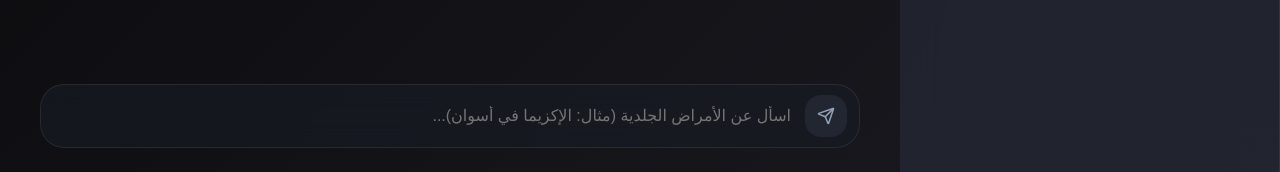
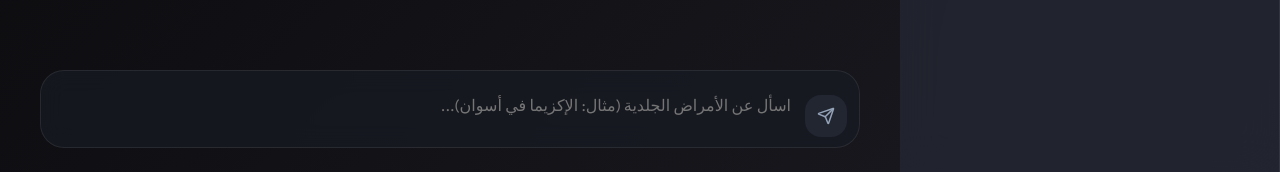
Before and after one commit to AbdelazizElbanna/clinical-decision-support-rag-system, a React (Vite) app in the folder frontend/: page / in a window 1280 px wide. Shown: the part 628-800 px from the top of the page. Built offline with nearby package versions, Linux system fonts and the light colour scheme; no server answers.

Commit message:
ui(chat): convert input to auto-resizing textarea

```diff
--- a/frontend/src/components/ChatInterface.jsx
+++ b/frontend/src/components/ChatInterface.jsx
@@ -62,6 +62,22 @@ export default function ChatInterface() {
   useEffect(() => {
     messagesEndRef.current?.scrollIntoView({ behavior: 'smooth' });
   }, [messages]);
+
+  const textareaRef = useRef(null);
+  useEffect(() => {
+    if (textareaRef.current) {
+      textareaRef.current.style.height = 'auto';
+      // Adjust height based on scrollHeight, max out at 150px
+      textareaRef.current.style.height = `${Math.min(textareaRef.current.scrollHeight, 150)}px`;
+    }
+  }, [input]);
+
+  const handleKeyDown = (e) => {
+    if (e.key === 'Enter' && !e.shiftKey) {
+      e.preventDefault();
+      handleSend(e);
+    }
+  };
 
   useEffect(() => {
     const handleToggle = () => setIsSidebarOpen(true);
@@ -386,13 +402,15 @@ export default function ChatInterface() {
 
         {/* Input Area */}
         <div className="input-padding" style={{ padding: '16px 40px 24px' }}>
-          <form className="glass" onSubmit={handleSend} style={{ display: 'flex', gap: '12px', alignItems: 'center', position: 'relative', borderRadius: '24px', padding: '6px 8px' }}>
+          <form className="glass" onSubmit={handleSend} style={{ display: 'flex', gap: '12px', alignItems: 'flex-end', position: 'relative', borderRadius: '24px', padding: '6px 8px' }}>
             <div style={{ flex: 1, position: 'relative' }}>
-              <input
-                type="text"
+              <textarea
+                ref={textareaRef}
                 value={input}
                 onChange={(e) => setInput(e.target.value)}
+                onKeyDown={handleKeyDown}
                 placeholder={t('input_placeholder')}
+                rows={1}
                 style={{
                   width: '100%',
                   padding: '16px 20px',
@@ -403,6 +421,12 @@ export default function ChatInterface() {
                   color: 'var(--text)',
                   fontSize: '1rem',
                   outline: 'none',
+                  resize: 'none',
+                  maxHeight: '150px',
+                  overflowY: 'auto',
+                  fontFamily: 'inherit',
+                  lineHeight: '1.5',
+                  boxSizing: 'border-box'
                 }}
               />
               <button
@@ -411,8 +435,7 @@ export default function ChatInterface() {
                 style={{
                   position: 'absolute',
                   right: '4px',
-                  top: '50%',
-                  transform: 'translateY(-50%)',
+                  bottom: '4px',
                   background: input.trim() && !isLoading ? 'linear-gradient(135deg, var(--primary), var(--accent))' : 'var(--surface-2)',
                   color: input.trim() && !isLoading ? '#fff' : 'var(--text-muted)',
                   border: 'none',
```
